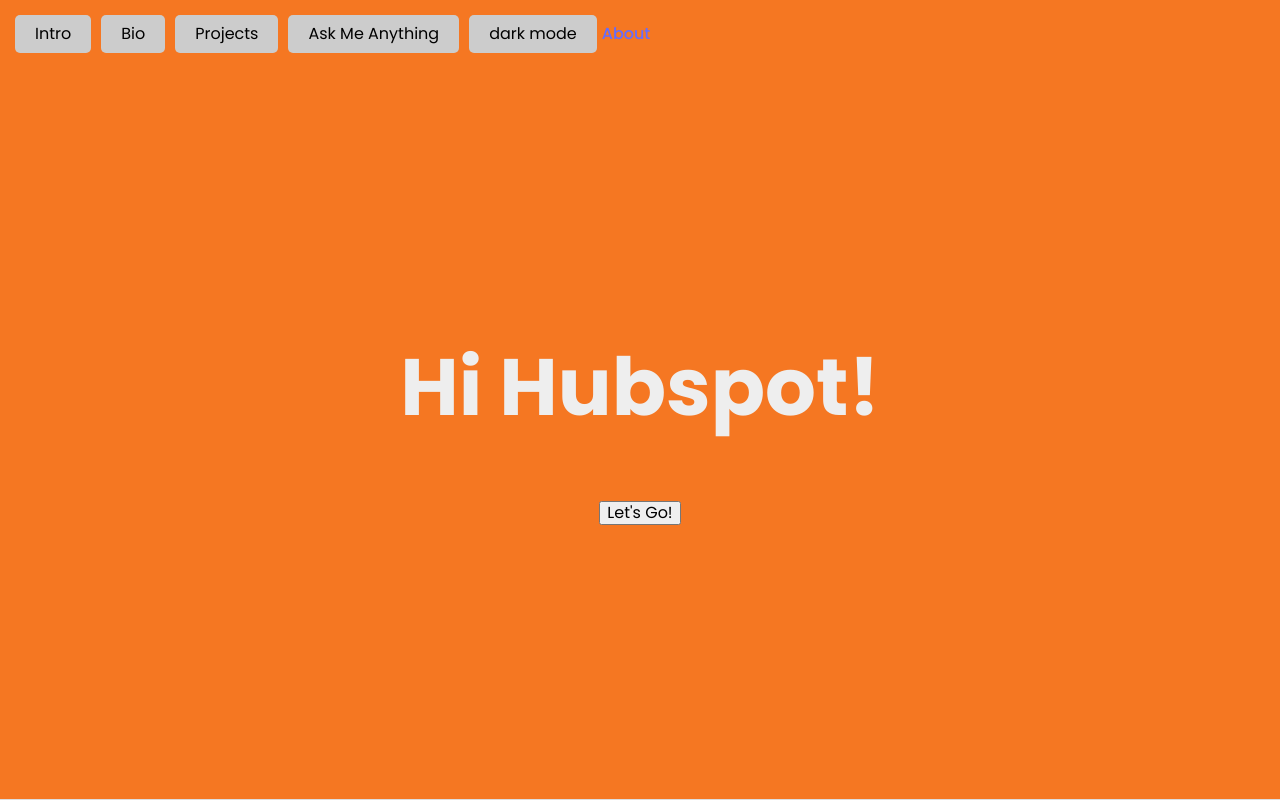
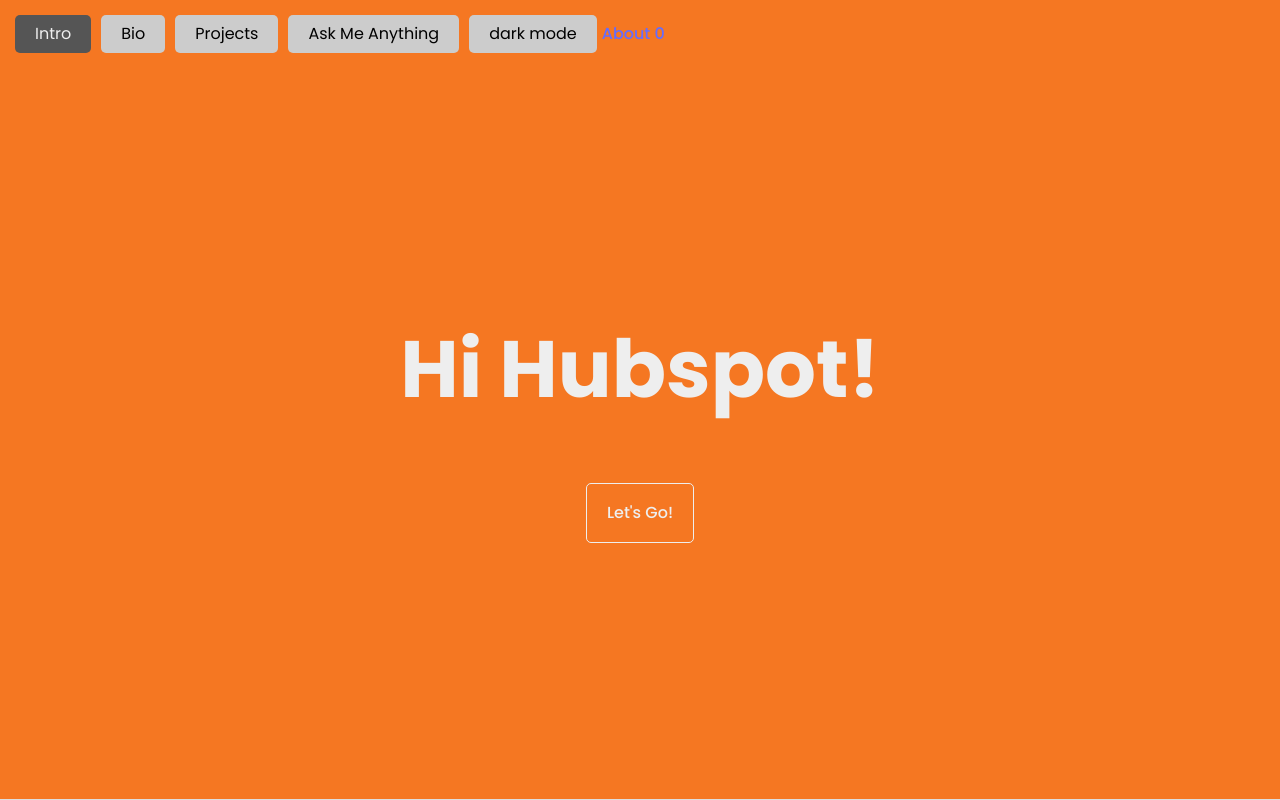
Before and after one commit to lmosele/portfolio-2025-pobot, a React (Vite) app: page / in a window 1280 px wide. Built offline with nearby package versions, Linux system fonts and the light colour scheme.

Commit message:
routing and state

```diff
--- a/src/App.css
+++ b/src/App.css
@@ -14,7 +14,7 @@
   --core-text-color: #393939;
   --core-text-color-inverse: #eee;
   --core-background-color: #393939;
-  --hubspot-primary-color: #393939;
+  --hubspot-primary-color: #fff;
 }
 
 /* end theming */
--- /dev/null
+++ b/src/assets/react-icons.tsx
@@ -0,0 +1,86 @@
+
+export const IconHBDev = () => (
+    <svg xmlns="http://www.w3.org/2000/svg" width="100" height="100" fill="none">
+        <path
+            fill="url(#a)"
+            fill-rule="evenodd"
+            d="M20.8 25a12.5 12.5 0 1 1 16.7 11.8v.7a16.7 16.7 0 0 0 16.7 16.7h.7a12.5 12.5 0 1 1 0 8.3h-.7a25 25 0 0 1-16.7-6.4v7.1a12.5 12.5 0 1 1-8.3 0V36.8A12.5 12.5 0 0 1 20.8 25Z"
+            clip-rule="evenodd"
+        />
+        <circle cx="33" cy="25" r="13" fill="#FF5C35" />
+        <circle cx="67" cy="59" r="13" fill="url(#b)" />
+        <path fill="url(#c)" d="M29 37h8v33h-8z" />
+        <circle cx="34" cy="75" r="13" fill="url(#d)" />
+        <defs>
+            <linearGradient
+                id="a"
+                x1="19.5"
+                x2="56"
+                y1="25.5"
+                y2="24.3"
+                gradientUnits="userSpaceOnUse"
+            >
+                <stop stop-color="#FF5C35" />
+                <stop offset=".8" stop-color="#FF824E" />
+            </linearGradient>
+            <linearGradient
+                id="b"
+                x1="54"
+                x2="80"
+                y1="59"
+                y2="59"
+                gradientUnits="userSpaceOnUse"
+            >
+                <stop offset=".3" stop-color="#FF824E" />
+                <stop offset=".7" stop-color="#FFA766" />
+            </linearGradient>
+            <linearGradient
+                id="c"
+                x1="33.4"
+                x2="33.4"
+                y1="38.4"
+                y2="72.1"
+                gradientUnits="userSpaceOnUse"
+            >
+                <stop stop-color="#FF5C35" />
+                <stop offset=".5" stop-color="#FF824E" />
+            </linearGradient>
+            <linearGradient
+                id="d"
+                x1="21"
+                x2="47"
+                y1="75"
+                y2="75"
+                gradientUnits="userSpaceOnUse"
+            >
+                <stop offset=".3" stop-color="#FF824E" />
+                <stop offset=".7" stop-color="#FFA766" />
+            </linearGradient>
+        </defs>
+    </svg>
+)
+export const IconHBDes = () => (
+    <svg xmlns="http://www.w3.org/2000/svg" width="74" height="74" fill="none">
+        <path
+            fill="url(#a)"
+            d="M59.6 37a6.2 6.2 0 1 1 0-12.3 6.2 6.2 0 0 1 0 12.3ZM47.3 20.6a6.2 6.2 0 1 1 0-12.4 6.2 6.2 0 0 1 0 12.4Zm-20.6 0a6.2 6.2 0 1 1 0-12.4 6.2 6.2 0 0 1 0 12.4ZM14.4 37a6.2 6.2 0 1 1 0-12.3 6.2 6.2 0 0 1 0 12.3ZM37 0a37 37 0 0 0 0 74 6.2 6.2 0 0 0 4.6-10.3 6.2 6.2 0 0 1 4.6-10.3h7.2A20.6 20.6 0 0 0 74 33C74 14.7 57.4 0 37 0Z"
+        />
+        <path fill="#fff" d="M22 31a7 7 0 1 1-14 0 7 7 0 0 1 14 0Z" />
+        <circle cx="27" cy="15" r="7" fill="#fff" />
+        <circle cx="47" cy="15" r="7" fill="#fff" />
+        <circle cx="60" cy="31" r="7" fill="#fff" />
+        <defs>
+            <linearGradient
+                id="a"
+                x1="0"
+                x2="74"
+                y1="37"
+                y2="37"
+                gradientUnits="userSpaceOnUse"
+            >
+                <stop offset=".3" stop-color="#FF824E" />
+                <stop offset=".7" stop-color="#FFA766" />
+            </linearGradient>
+        </defs>
+    </svg>
+)
--- /dev/null
+++ b/src/components/Styled.tsx
@@ -0,0 +1,43 @@
+import styled from 'styled-components'
+
+export const StyledH1 = styled.h1`
+  font-size: 5em;
+`
+export const StyledH2 = styled.h2`
+  font-size: 2em;
+`
+
+export const TileRow = styled.div`
+  display: flex;
+  flex-direction: row;
+`
+
+export const Tile = styled.figure`
+  display: flex;
+  flex-direction: column;
+  justify-content: center;
+  align-items: center;
+  background: var(--core-background-color);
+  width: 300px;
+  padding: 20px;
+  height: auto;
+  color: var(--core-text-color-inverse);
+`
+
+export const CenterContainer = styled.div`
+  display: flex;
+  flex-direction: column;
+`
+export const StyledButton = styled.button`
+    background: transparent;
+    border: 1px solid var(--core-text-color);
+    color: var(--core-text-color);
+    padding: 20px;
+    border-radius: 5px;
+    font-weight: 500;
+    &:hover {
+        cursor: pointer;
+        background: var(--core-background-color);
+        color: var(--core-text-color-inverse);
+    }
+`
--- a/src/routes/__root.tsx
+++ b/src/routes/__root.tsx
@@ -1,29 +1,40 @@
 import { createRootRoute, Link, Outlet } from '@tanstack/react-router'
-import { TanStackRouterDevtools } from '@tanstack/router-devtools'
 import '../App.css';
+import { useSnapshot } from 'valtio';
+import { state } from '../state';
+import { useEffect } from 'react';
 
 const sections = ["Intro", "Bio", "Projects", "Ask Me Anything"];
 
+const Root = () => {
+    const snap = useSnapshot(state, { sync: true })
 
-export const Route = createRootRoute({
-    component: () => (
-        <div className="app" >
+    useEffect(() => {
+        document.documentElement.className = state.darkmode ? 'dark-mode' : '';
+    }, [snap.darkmode])
+
+    return (<div className="app" >
         {/* Navigation bubbles */}
         <div className="navigation">
             {sections.map((section, index) => (
                 <button
                     key={index}
-                    // onClick={() => scrollToSection(index)}
-                    // className={currentSection === index ? 'active' : ''}
+                    onClick={() => state.currentSection = index}
+                    className={snap.currentSection === index ? 'active' : ''}
                 >
                     {section}
                 </button>
             ))}
-                <button onClick={() => document.documentElement.classList.toggle('dark-mode')}>dark mode</button>
-                <Link to="/about">About</Link>
+            <button onClick={() => {
+                state.darkmode = !state.darkmode;
+                document.documentElement.classList.toggle('dark-mode', state.darkmode);
+            }}>dark mode</button>
+            <Link to="/about">About {snap.currentSection}</Link>
         </div>
         <Outlet />
-            <TanStackRouterDevtools />
-        </div >
-    ),
+    </div >)
+}
+
+export const Route = createRootRoute({
+    component: Root
 })
--- a/src/routes/index.lazy.tsx
+++ b/src/routes/index.lazy.tsx
@@ -1,139 +1,32 @@
-import React, { useState } from 'react'
-import styled from 'styled-components'
+import React, { useEffect, useState } from 'react'
 import { createLazyFileRoute } from '@tanstack/react-router'
+import { useSnapshot } from 'valtio'
+import { state } from '../state'
+
+import { IconHBDes, IconHBDev } from '../assets/react-icons'
+import { CenterContainer, StyledH1, StyledH2, Tile, TileRow, StyledButton } from '../components/Styled'
 
 import '../App.css'
 
 
+const Homepage = () => {
+    const snap = useSnapshot(state, { sync: true })
 
-const StyledH1 = styled.h1`
-  font-size: 5em;
-`
-const StyledH2 = styled.h2`
-  font-size: 2em;
-`
-
-const TileRow = styled.div`
-  display: flex;
-  flex-direction: row;
-`
-
-const Tile = styled.figure`
-  display: flex;
-  flex-direction: column;
-  justify-content: center;
-  align-items: center;
-  background: var(--core-background-color);
-  width: 300px;
-  padding: 20px;
-  height: auto;
-  color: var(--core-text-color-inverse);
-`
-
-const CenterContainer = styled.div`
-  display: flex;
-  flex-direction: column;
-`
-
-const IconHBDev = () => (
-    <svg xmlns="http://www.w3.org/2000/svg" width="100" height="100" fill="none">
-        <path
-            fill="url(#a)"
-            fill-rule="evenodd"
-            d="M20.8 25a12.5 12.5 0 1 1 16.7 11.8v.7a16.7 16.7 0 0 0 16.7 16.7h.7a12.5 12.5 0 1 1 0 8.3h-.7a25 25 0 0 1-16.7-6.4v7.1a12.5 12.5 0 1 1-8.3 0V36.8A12.5 12.5 0 0 1 20.8 25Z"
-            clip-rule="evenodd"
-        />
-        <circle cx="33" cy="25" r="13" fill="#FF5C35" />
-        <circle cx="67" cy="59" r="13" fill="url(#b)" />
-        <path fill="url(#c)" d="M29 37h8v33h-8z" />
-        <circle cx="34" cy="75" r="13" fill="url(#d)" />
-        <defs>
-            <linearGradient
-                id="a"
-                x1="19.5"
-                x2="56"
-                y1="25.5"
-                y2="24.3"
-                gradientUnits="userSpaceOnUse"
-            >
-                <stop stop-color="#FF5C35" />
-                <stop offset=".8" stop-color="#FF824E" />
-            </linearGradient>
-            <linearGradient
-                id="b"
-                x1="54"
-                x2="80"
-                y1="59"
-                y2="59"
-                gradientUnits="userSpaceOnUse"
-            >
-                <stop offset=".3" stop-color="#FF824E" />
-                <stop offset=".7" stop-color="#FFA766" />
-            </linearGradient>
-            <linearGradient
-                id="c"
-                x1="33.4"
-                x2="33.4"
-                y1="38.4"
-                y2="72.1"
-                gradientUnits="userSpaceOnUse"
-            >
-                <stop stop-color="#FF5C35" />
-                <stop offset=".5" stop-color="#FF824E" />
-            </linearGradient>
-            <linearGradient
-                id="d"
-                x1="21"
-                x2="47"
-                y1="75"
-                y2="75"
-                gradientUnits="userSpaceOnUse"
-            >
-                <stop offset=".3" stop-color="#FF824E" />
-                <stop offset=".7" stop-color="#FFA766" />
-            </linearGradient>
-        </defs>
-    </svg>
-)
-const IconHBDes = () => (
-    <svg xmlns="http://www.w3.org/2000/svg" width="74" height="74" fill="none">
-        <path
-            fill="url(#a)"
-            d="M59.6 37a6.2 6.2 0 1 1 0-12.3 6.2 6.2 0 0 1 0 12.3ZM47.3 20.6a6.2 6.2 0 1 1 0-12.4 6.2 6.2 0 0 1 0 12.4Zm-20.6 0a6.2 6.2 0 1 1 0-12.4 6.2 6.2 0 0 1 0 12.4ZM14.4 37a6.2 6.2 0 1 1 0-12.3 6.2 6.2 0 0 1 0 12.3ZM37 0a37 37 0 0 0 0 74 6.2 6.2 0 0 0 4.6-10.3 6.2 6.2 0 0 1 4.6-10.3h7.2A20.6 20.6 0 0 0 74 33C74 14.7 57.4 0 37 0Z"
-        />
-        <path fill="#fff" d="M22 31a7 7 0 1 1-14 0 7 7 0 0 1 14 0Z" />
-        <circle cx="27" cy="15" r="7" fill="#fff" />
-        <circle cx="47" cy="15" r="7" fill="#fff" />
-        <circle cx="60" cy="31" r="7" fill="#fff" />
-        <defs>
-            <linearGradient
-                id="a"
-                x1="0"
-                x2="74"
-                y1="37"
-                y2="37"
-                gradientUnits="userSpaceOnUse"
-            >
-                <stop offset=".3" stop-color="#FF824E" />
-                <stop offset=".7" stop-color="#FFA766" />
-            </linearGradient>
-        </defs>
-    </svg>
-)
-
-const sections = ['Intro', 'Bio', 'Projects', 'Ask Me Anything']
-
-const Homepage = () => {
-    const [currentSection, setCurrentSection] = useState(0)
+    const [currentSection, setCurrentSection] = useState(snap.currentSection)
     const [scrollPos, setScrollPos] = useState(0)
 
     const scrollToSection = (index) => {
         setCurrentSection(index)
+        state.currentSection = index;
         document.getElementById(`section-${index}`).scrollIntoView({
             behavior: 'smooth',
             block: 'start',
         })
     }
+
+    useEffect(() => {
+        scrollToSection(state.currentSection)
+    }, [state.currentSection])
 
     // useEffect(() => {
     //     const handleScroll = (e) => {
@@ -170,7 +63,7 @@
             <div className="sections">
                 <CenterContainer key={0} id={`section-0`} className="section">
                     <StyledH1>Hi Hubspot!</StyledH1>
-                    <button onClick={() => scrollToSection(1)}>Let's Go!</button>
+                    <StyledButton onClick={() => scrollToSection(1)}>Let's Go!</StyledButton>
                 </CenterContainer>
             </div>
             <div className="sections">
--- /dev/null
+++ b/src/state.tsx
@@ -0,0 +1,13 @@
+import { proxy, subscribe} from 'valtio'
+
+const state = proxy(JSON.parse(localStorage.getItem('lucas-portfolio-cache')) || {
+    darkmode: false,
+    currentSection: 0,
+})
+
+
+subscribe(state, () => {
+    localStorage.setItem('lucas-portfolio-cache', JSON.stringify(state))
+})
+
+export { state }
--- /dev/null
+++ b/src/valtio.d.ts
@@ -0,0 +1,3 @@
+declare module 'valtio' {
+    function useSnapshot<T extends object>(p: T): T
+  }
```
Lines whose indentation alone changed are shown as unchanged.
